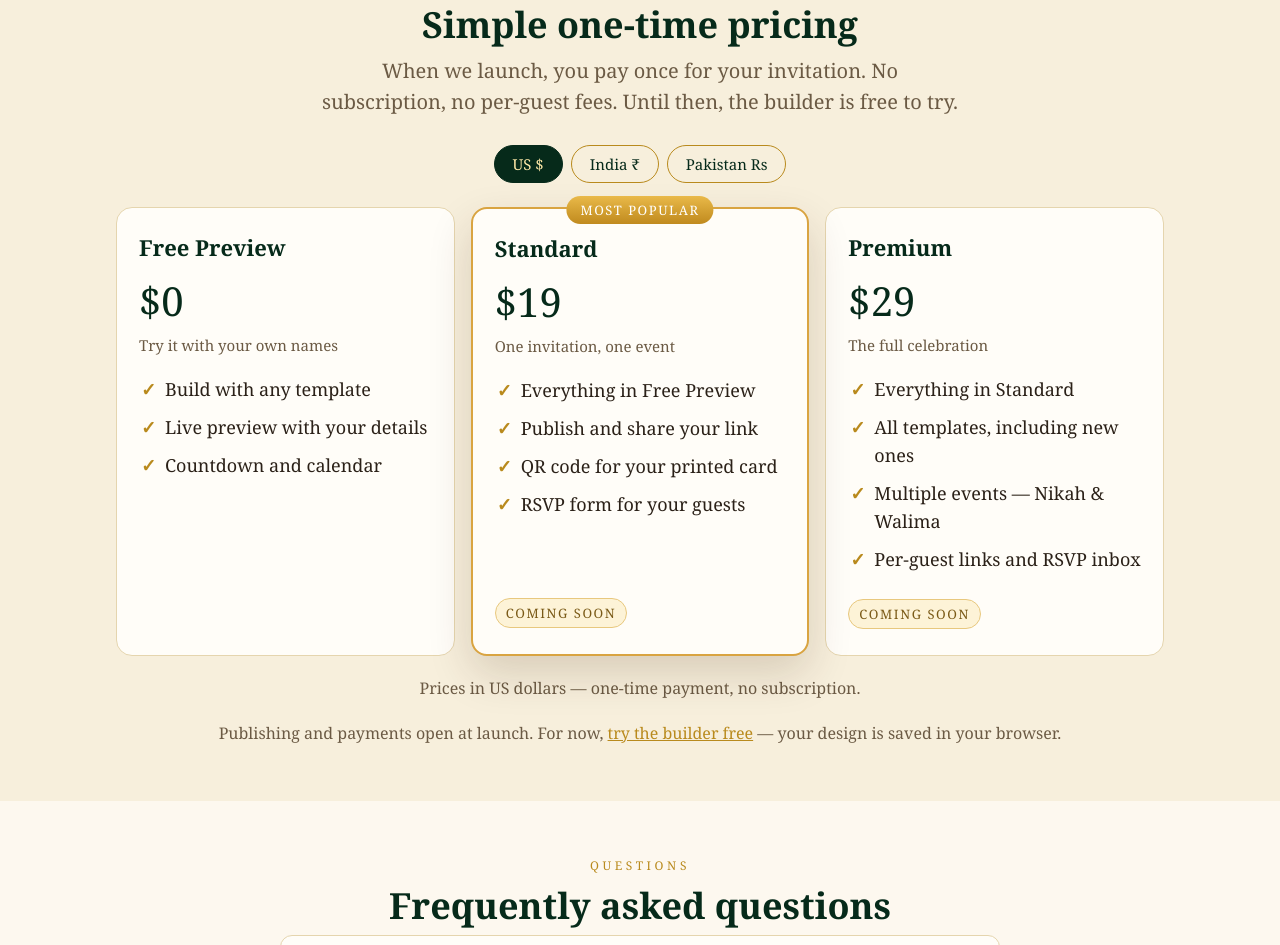
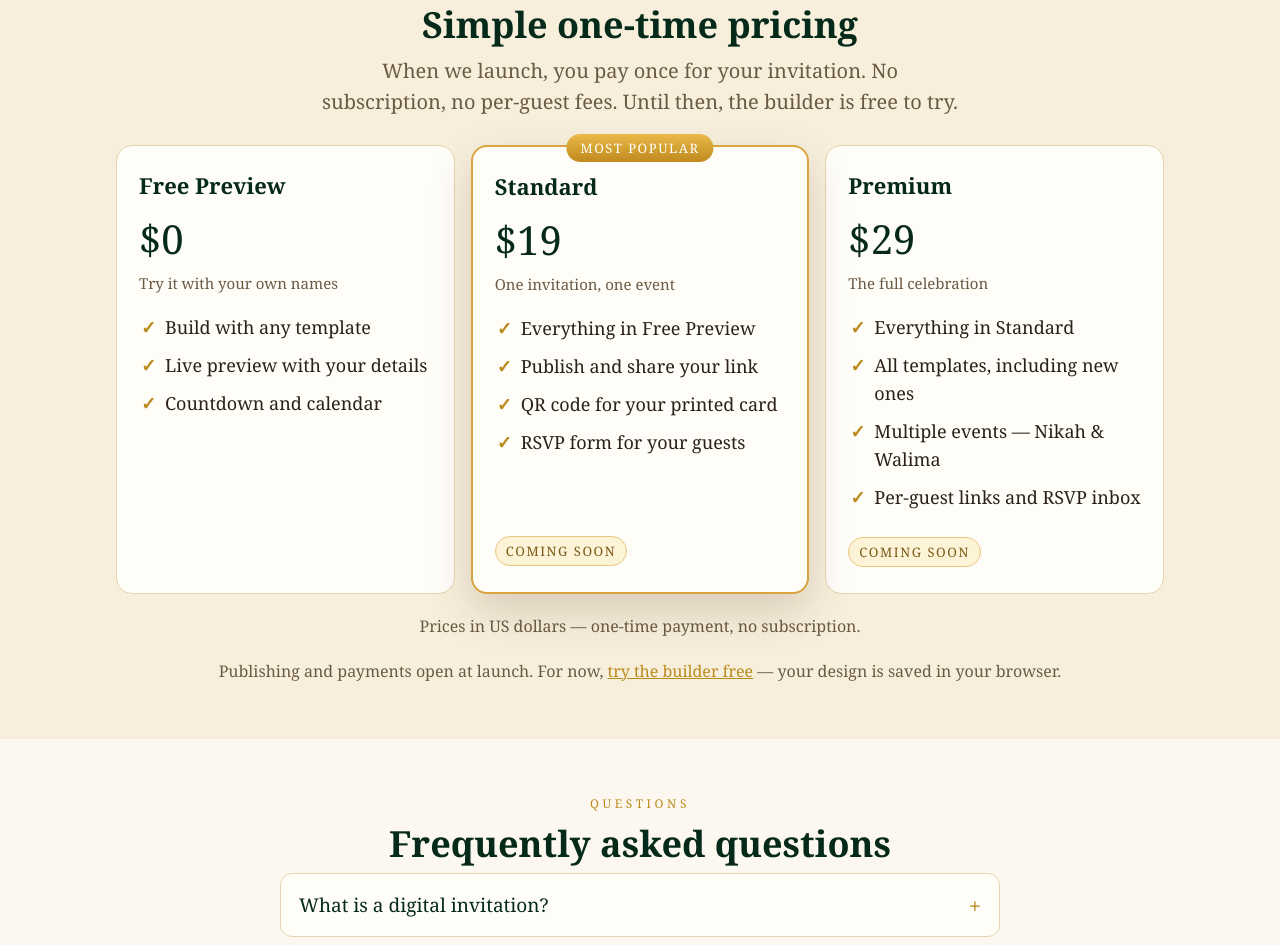
Before and after one commit to jamshaid6784321-netizen/jamshaid6784321-netizen.github.io, a plain HTML site: page mysilkinvite/index.html in a window 1280 px wide. Shown: the part 3126-4071 px from the top of the page. Drawn offline with Linux system fonts and the light colour scheme; no server answers.

Commit message:
Remove currency switcher — show IP-detected price only

```diff
--- a/mysilkinvite/index.html
+++ b/mysilkinvite/index.html
@@ -212,11 +212,6 @@
       <span class="eyebrow">Pricing · Coming soon</span>
       <h2>Simple one-time pricing</h2>
       <p class="lead">When we launch, you pay once for your invitation. No subscription, no per-guest fees. Until then, the builder is free to try.</p>
-      <div class="cur-switch" role="group" aria-label="Choose your currency">
-        <button type="button" data-cur="USD">US $</button>
-        <button type="button" data-cur="INR">India ₹</button>
-        <button type="button" data-cur="PKR">Pakistan Rs</button>
-      </div>
       <div class="plans">
         <div class="plan">
           <h3>Free Preview</h3>
--- a/mysilkinvite/main.js
+++ b/mysilkinvite/main.js
@@ -58,14 +58,14 @@
     return "USD";
   }
   /* IP-based geo detection: the visitor's country comes from their IP
-     address, so an Indian visitor sees rupees, a US visitor sees dollars
-     and a Pakistani visitor sees rupees (Rs) — automatically. Runs after
-     first paint so the page never waits for it. A manual currency choice
-     saved in localStorage always wins and is never overridden. Free HTTPS
+     address, so an Indian visitor sees only rupees, a US visitor sees only
+     dollars and a Pakistani visitor sees only rupees (Rs). No currency
+     switcher is shown — each visitor sees exactly one price, their own.
+     Runs after first paint so the page never waits for it. Free HTTPS
      lookup (ipwho.is, no key). If the lookup fails or is blocked, the
-     timezone/language guess above stays in place. */
+     timezone/language guess above stays in place. Nothing is saved, so
+     every visit detects fresh from the visitor's current IP. */
   function detectCurrencyByIP() {
-    if (savedCur) return;
     if (typeof fetch !== "function") return;
     var ctrl = null;
     try {
@@ -90,25 +90,14 @@
     return "Rs " + amount.toLocaleString("en-US");
   }
   function applyCurrency(cur) {
-    try { localStorage.setItem("msi-currency", cur); } catch (e) { /* ignore */ }
     $all("[data-plan]").forEach(function (el) {
       var p = PRICES[el.getAttribute("data-plan")];
       if (p) el.textContent = fmtPrice(cur, p[cur]);
     });
-    $all("[data-cur]").forEach(function (b) {
-      var active = b.getAttribute("data-cur") === cur;
-      b.classList.toggle("active", active);
-      b.setAttribute("aria-pressed", active ? "true" : "false");
-    });
     $all("[data-cur-note]").forEach(function (el) { el.textContent = CUR_NOTES[cur]; });
   }
-  var savedCur = null;
-  try { savedCur = localStorage.getItem("msi-currency"); } catch (e) { /* ignore */ }
-  applyCurrency(savedCur || detectCurrency());
+  applyCurrency(detectCurrency());
   detectCurrencyByIP();
-  $all("[data-cur]").forEach(function (b) {
-    b.addEventListener("click", function () { applyCurrency(b.getAttribute("data-cur")); });
-  });
 
   /* ---------------- FAQ accordion ---------------- */
   $all(".faq-item").forEach(function (item) {
```
